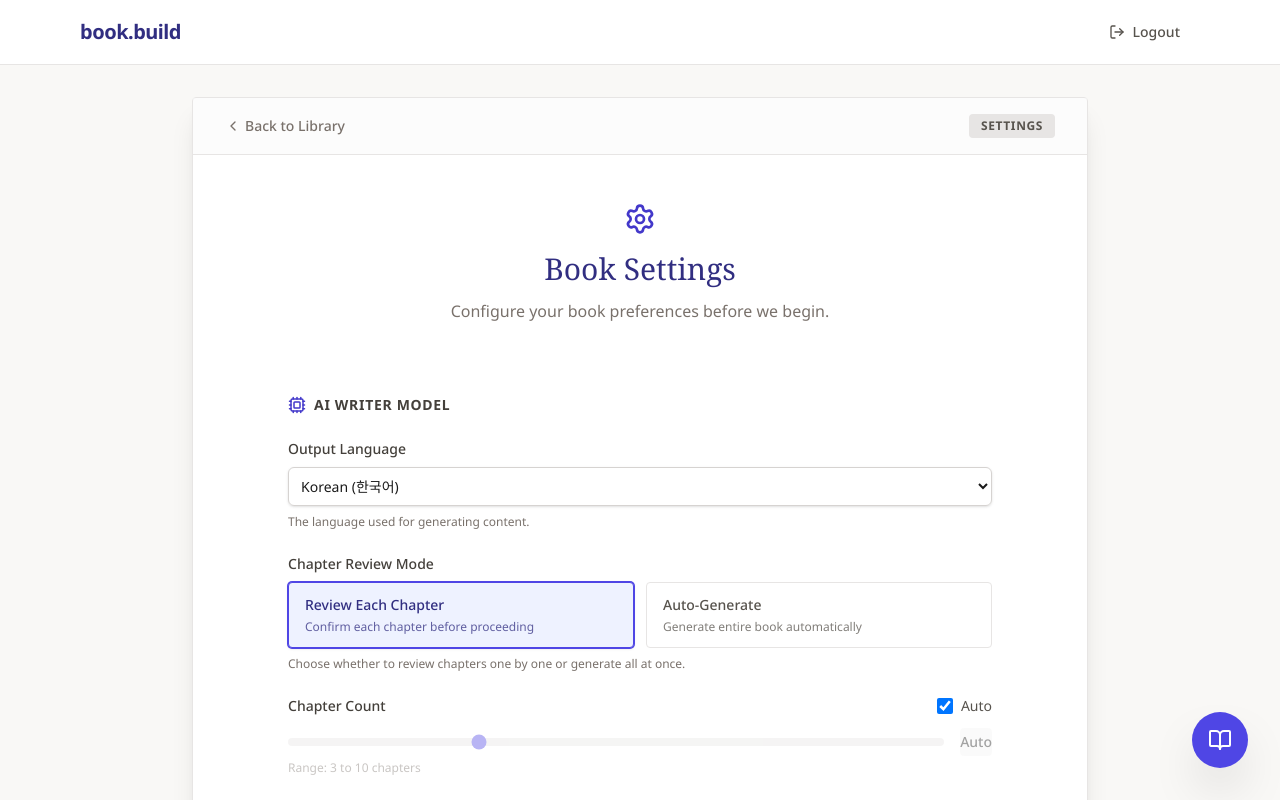
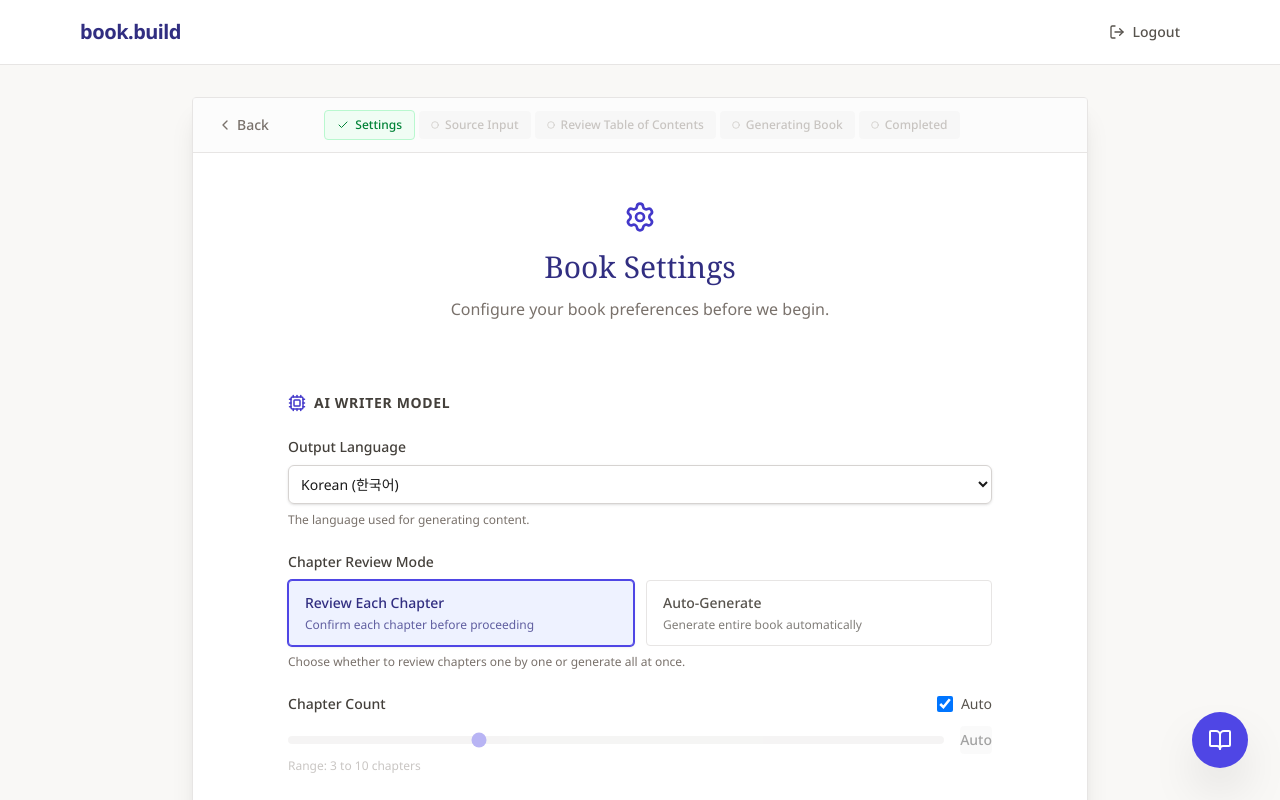
Before and after one commit to leejss/chaek, a Next.js app: page /book/new in a window 1280 px wide. Shown: the top 800 px of the page. Built offline with nearby package versions, Linux system fonts and the light colour scheme.

Commit message:
feat: refactor flow management and navigation in book creation process

```diff
--- a/app/(protected)/book/new/_components/SettingsStep.tsx
+++ b/app/(protected)/book/new/_components/SettingsStep.tsx
@@ -44,7 +44,7 @@ export default function SettingsStep() {
   };
 
   const handleContinue = () => {
-    bookActions.setFlowStatus("draft");
+    bookActions.goToStep("draft");
   };
 
   return (
--- a/app/(protected)/book/new/page.tsx
+++ b/app/(protected)/book/new/page.tsx
@@ -2,8 +2,9 @@
 
 import { useEffect } from "react";
 import { useRouter } from "next/navigation";
-import { ChevronLeft } from "lucide-react";
+import { ChevronLeft, ChevronRight, Check, Circle } from "lucide-react";
 import { useBookStore } from "@/lib/book/bookContext";
+import { FlowStatus } from "@/lib/book/types";
 import SourceInputStep from "./_components/SourceInputStep";
 import TOCReviewStep from "./_components/TOCReviewStep";
 import GenerationStep from "./_components/GenerationStep";
@@ -12,14 +13,48 @@ import StatusOverview from "./_components/StatusOverview";
 import CompletedStep from "./_components/CompletedStep";
 import SettingsStep from "./_components/SettingsStep";
 
+const FLOW_STEPS = [
+  "settings",
+  "draft",
+  "toc_review",
+  "generating",
+  "completed",
+] as const;
+
+const STEP_LABELS: Record<(typeof FLOW_STEPS)[number], string> = {
+  settings: "Settings",
+  draft: "Source Input",
+  toc_review: "Review Table of Contents",
+  generating: "Generating Book",
+  completed: "Completed",
+};
+
+function getStepStatus(
+  step: FlowStatus,
+  currentStatus: FlowStatus,
+  completedSteps: Set<FlowStatus>,
+): "completed" | "current" | "disabled" | "available" {
+  if (completedSteps.has(step)) return "completed";
+  if (step === currentStatus) return "current";
+  return "disabled";
+}
+
 export default function CreateBookPage() {
   const router = useRouter();
   const flowStatus = useBookStore((state) => state.flowStatus);
   const isProcessing = useBookStore((state) => state.isProcessing);
   const actions = useBookStore((state) => state.actions);
+  const tableOfContents = useBookStore((state) => state.tableOfContents);
+  const completedSteps = useBookStore((state) => state.completedSteps);
+  const bookGenerationStarted = useBookStore((state) => state.bookGenerationStarted);
 
   const isGenerating = flowStatus === "generating";
   const generationProgress = useBookStore((state) => state.generationProgress);
+
+  const currentStepIndex = FLOW_STEPS.indexOf(
+    flowStatus as (typeof FLOW_STEPS)[number],
+  );
+  const content = useBookStore((state) => state.content);
 
   useEffect(() => {
     const handleBeforeUnload = (e: BeforeUnloadEvent) => {
@@ -33,7 +68,6 @@ export default function CreateBookPage() {
   }, [isProcessing, isGenerating]);
 
   const handleBack = () => {
-    // 1. Settings 단계에서는 라이브러리 목록으로 돌아감
     if (flowStatus === "settings") {
       if (
         (isProcessing || isGenerating) &&
@@ -45,7 +79,6 @@ export default function CreateBookPage() {
       return;
     }
 
-    // 2. 진행 중인 상태(Processing/Generating)인 경우 확인 후 중단 및 이전 단계로
     if (isProcessing || isGenerating) {
       if (!confirm("진행 중인 작업을 중단하고 이전 단계로 돌아가시겠습니까?")) {
         return;
@@ -54,51 +87,80 @@ export default function CreateBookPage() {
         actions.cancelGeneration();
       }
 
-      // 구체적인 상태에 따른 복구 지점
       if (flowStatus === "generating_toc") {
         actions.setFlowStatus("draft");
       } else {
-        // Plan 생성이나 본문 생성 중에는 TOC 리뷰 단계로 돌아감
         actions.setFlowStatus("toc_review");
       }
       return;
     }
 
-    // 3. 고정된 각 단계에서의 이전 단계 정의
-    switch (flowStatus) {
-      case "draft":
-        actions.setFlowStatus("settings");
-        break;
-      case "toc_review":
-        actions.setFlowStatus("draft");
-        break;
-      case "completed":
-        actions.setFlowStatus("toc_review");
-        break;
-      default:
-        // 정의되지 않은 상태나 예외 케이스 처리
-        actions.setFlowStatus("settings");
-        break;
+    const prevIndex = currentStepIndex - 1;
+    if (prevIndex >= 0) {
+      actions.setFlowStatus(FLOW_STEPS[prevIndex]);
     }
   };
 
-  const backLabel =
-    flowStatus === "settings" ? "Back to Library" : "Previous Step";
+  const handleNext = () => {
+    if (currentStepIndex >= FLOW_STEPS.length - 1) return;
+
+    const nextIndex = currentStepIndex + 1;
+    const nextStep = FLOW_STEPS[nextIndex];
+    actions.setFlowStatus(nextStep);
+  };
 
   return (
     <div className="max-w-4xl mx-auto bg-white border border-stone-200 shadow-xl rounded-sm min-h-[80vh] flex flex-col animate-in slide-in-from-bottom-4 duration-500">
-      {/* Toolbar */}
-      <div className="px-8 py-4 border-b border-stone-200 flex items-center justify-between bg-stone-50/50">
-        <button
-          onClick={handleBack}
-          className="flex items-center text-stone-500 hover:text-brand-900 transition-colors text-sm font-medium"
-        >
-          <ChevronLeft size={16} className="mr-1" />
-          {backLabel}
-        </button>
+      {/* Step Navigation */}
+      <div className="px-4 py-3 border-b border-stone-200 bg-stone-50/50">
+        <div className="flex items-center justify-between">
+          <div className="flex items-center gap-2">
+            <button
+              onClick={handleBack}
+              className="flex items-center text-stone-500 hover:text-brand-900 transition-colors text-sm font-medium px-2 py-1"
+            >
+              <ChevronLeft size={16} className="mr-1" />
+              {flowStatus === "settings" ? "Back" : "Previous"}
+            </button>
+          </div>
 
-        <div className="px-3 py-1 bg-stone-200 text-stone-600 text-xs font-bold rounded uppercase tracking-wider">
-          {flowStatus?.replace("_", " ")}
+          <div className="flex items-center gap-1">
+            {FLOW_STEPS.map((step) => {
+              const stepStatus = getStepStatus(step, flowStatus, completedSteps);
+              const isClickable = stepStatus === "completed" || stepStatus === "available";
+              const isCurrent = stepStatus === "current";
+
+              return (
+                <button
+                  key={step}
+                  onClick={() => isClickable && actions.goToStep(step)}
+                  disabled={!isClickable || (bookGenerationStarted && step !== "settings" && step !== "toc_review")}
+                  className={`
+                    flex items-center gap-1.5 px-3 py-1.5 rounded-sm text-xs font-medium transition-all
+                    ${isCurrent
+                      ? "bg-brand-600 text-white"
+                      : stepStatus === "completed"
+                      ? "bg-green-50 text-green-700 border border-green-200"
+                      : "bg-stone-100 text-stone-400"
+                    }
+                    ${isClickable && !isCurrent ? "hover:bg-stone-200 hover:text-stone-600" : ""}
+                    ${!isClickable ? "cursor-not-allowed opacity-60" : ""}
+                  `}
+                >
+                  {stepStatus === "completed" ? (
+                    <Check size={12} className="shrink-0" />
+                  ) : isCurrent ? (
+                    <Circle size={8} className="shrink-0" />
+                  ) : (
+                    <Circle size={8} className="shrink-0" />
+                  )}
+                  <span className="hidden sm:inline">{STEP_LABELS[step]}</span>
+                </button>
+              );
+            })}
+          </div>
+
+          <div className="w-16" />
         </div>
       </div>
 
--- a/lib/book/bookContext.tsx
+++ b/lib/book/bookContext.tsx
@@ -9,10 +9,18 @@ import {
   fetchStreamSection,
   fetchTOC,
 } from "@/lib/ai/fetch";
-import { BookActions, BookContextState, Section } from "@/lib/book/types";
+import { BookActions, BookContextState, FlowStatus, Section } from "@/lib/book/types";
 import { create } from "zustand";
 import { combine, devtools } from "zustand/middleware";
 import { useSettingsStore } from "./settingsStore";
+
+const FLOW_STEPS = [
+  "settings",
+  "draft",
+  "toc_review",
+  "generating",
+  "completed",
+] as const;
 
 const initialState: BookContextState = {
   sourceText: "",
@@ -44,6 +52,8 @@ const initialState: BookContextState = {
   generationProgress: { phase: "idle" },
   userBooks: [],
   isLoadingBooks: false,
+  completedSteps: new Set(["settings"]),
+  bookGenerationStarted: false,
 };
 
 export const useBookStore = create(
@@ -65,6 +75,42 @@ export const useBookStore = create(
           chapterDecisionResolver(decision);
           chapterDecisionResolver = null;
         }
+      };
+
+      const canAccessStep = (step: FlowStatus, state: BookContextState): boolean => {
+        if (!FLOW_STEPS.includes(step as (typeof FLOW_STEPS)[number])) {
+          return false;
+        }
+
+        const currentIndex = FLOW_STEPS.indexOf(
+          state.flowStatus as (typeof FLOW_STEPS)[number],
+        );
+        const targetIndex = FLOW_STEPS.indexOf(step as (typeof FLOW_STEPS)[number]);
+
+        if (state.bookGenerationStarted) {
+          return step === "toc_review" || step === "settings";
+        }
+
+        if (state.completedSteps.has(step)) {
+          return true;
+        }
+
+        if (targetIndex === currentIndex + 1) {
+          switch (step) {
+            case "draft":
+              return true;
+            case "toc_review":
+              return state.tableOfContents.length > 0;
+            case "generating":
+              return state.tableOfContents.length > 0;
+            case "completed":
+              return state.content.length > 0;
+            default:
+              return true;
+          }
+        }
+
+        return false;
       };
 
       const saveBook = async () => {
@@ -134,6 +180,8 @@ export const useBookStore = create(
               currentChapterContent: "",
               awaitingChapterDecision: false,
               error: null,
+              completedSteps: new Set(["settings"]),
+              bookGenerationStarted: false,
             },
             false,
             "book/startNewBook",
@@ -171,6 +219,7 @@ export const useBookStore = create(
               flowStatus: "generating_toc",
               sourceText,
               bookPlan: undefined,
+              completedSteps: new Set([...get().completedSteps, "draft"]),
             },
             false,
             "book/generateTOC_start",
@@ -190,6 +239,7 @@ export const useBookStore = create(
                 flowStatus: "toc_review",
                 bookTitle: title,
                 tableOfContents: toc,
+                completedSteps: new Set([...get().completedSteps, "toc_review"]),
               },
               false,
               "book/generateTOC_success",
@@ -230,6 +280,7 @@ export const useBookStore = create(
             {
               error: null,
               generationProgress: { phase: "idle" },
+              bookGenerationStarted: true,
             },
             false,
             "book/startBookGeneration_start",
@@ -238,7 +289,6 @@ export const useBookStore = create(
           try {
             generationCancelled = false;
 
-            // 1. Generate Plan
             const settings = useSettingsStore.getState();
             set(
               {
@@ -433,6 +483,8 @@ export const useBookStore = create(
                 currentChapterContent: "",
                 awaitingChapterDecision: false,
                 generationProgress: { phase: "idle" },
+                bookGenerationStarted: false,
+                completedSteps: new Set([...get().completedSteps, "completed"]),
               },
               false,
               "book/startBookGeneration_success",
@@ -449,6 +501,7 @@ export const useBookStore = create(
                 currentChapterContent: "",
                 flowStatus: "toc_review",
                 generationProgress: { phase: "idle" },
+                bookGenerationStarted: false,
               },
               false,
               "book/startBookGeneration_error",
@@ -468,6 +521,7 @@ export const useBookStore = create(
               awaitingChapterDecision: false,
               currentChapterIndex: null,
               currentChapterContent: "",
+              bookGenerationStarted: false,
             },
             false,
             "book/cancelGeneration",
@@ -477,6 +531,19 @@ export const useBookStore = create(
 
         setFlowStatus: (status) => {
           set({ flowStatus: status }, false, "book/setFlowStatus");
+        },
+
+        goToStep: (step) => {
+          const state = get();
+
+          if (state.bookGenerationStarted) {
+            if (!confirm("진행 중인 생성을 중단하시겠습니까?")) return;
+            actions.cancelGeneration();
+          }
+
+          if (!canAccessStep(step, state)) return;
+
+          set({ flowStatus: step }, false, "book/goToStep");
         },
 
         setTocAiConfiguraiton: (provider, model) => {
--- a/lib/book/types.ts
+++ b/lib/book/types.ts
@@ -122,6 +122,8 @@ export type BookContextState = {
   generationProgress: GenerationProgress;
   userBooks: Book[];
   isLoadingBooks: boolean;
+  completedSteps: Set<FlowStatus>;
+  bookGenerationStarted: boolean;
 };
 
 export type BookActions = {
@@ -141,6 +143,7 @@ export type BookActions = {
   confirmChapter: () => void;
   cancelGeneration: () => void;
   setFlowStatus: (status: FlowStatus) => void;
+  goToStep: (step: FlowStatus) => void;
   setTocAiConfiguraiton: (
     provider: AIProvider,
     model: GeminiModel | ClaudeModel,
```
